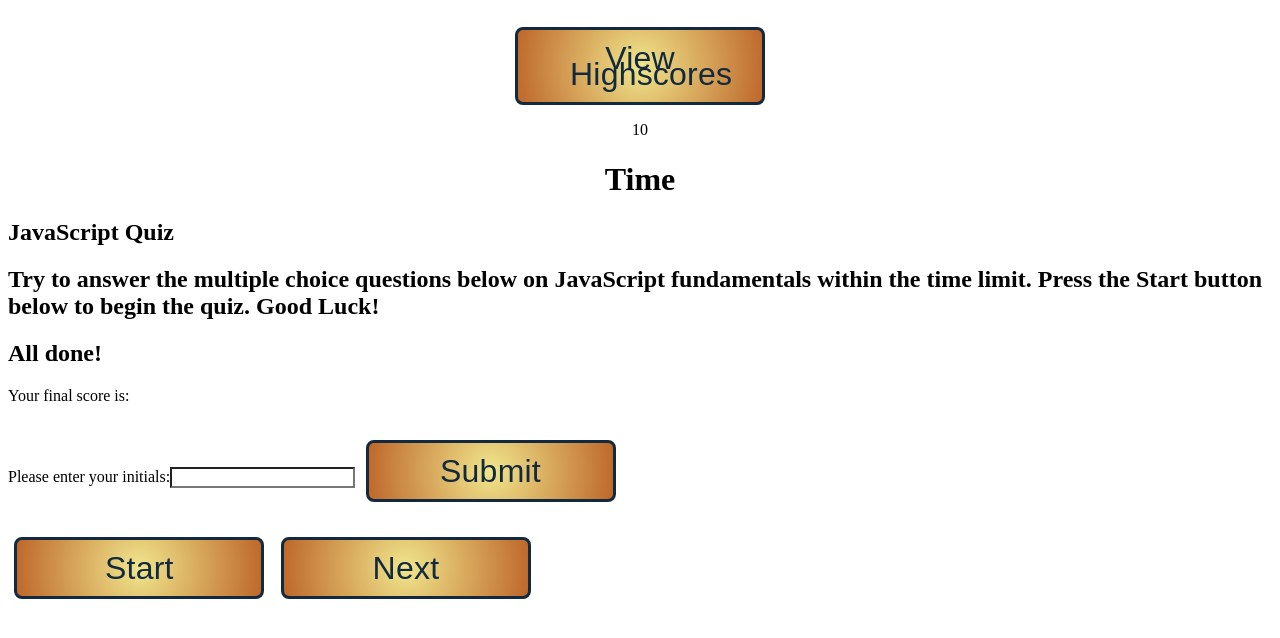
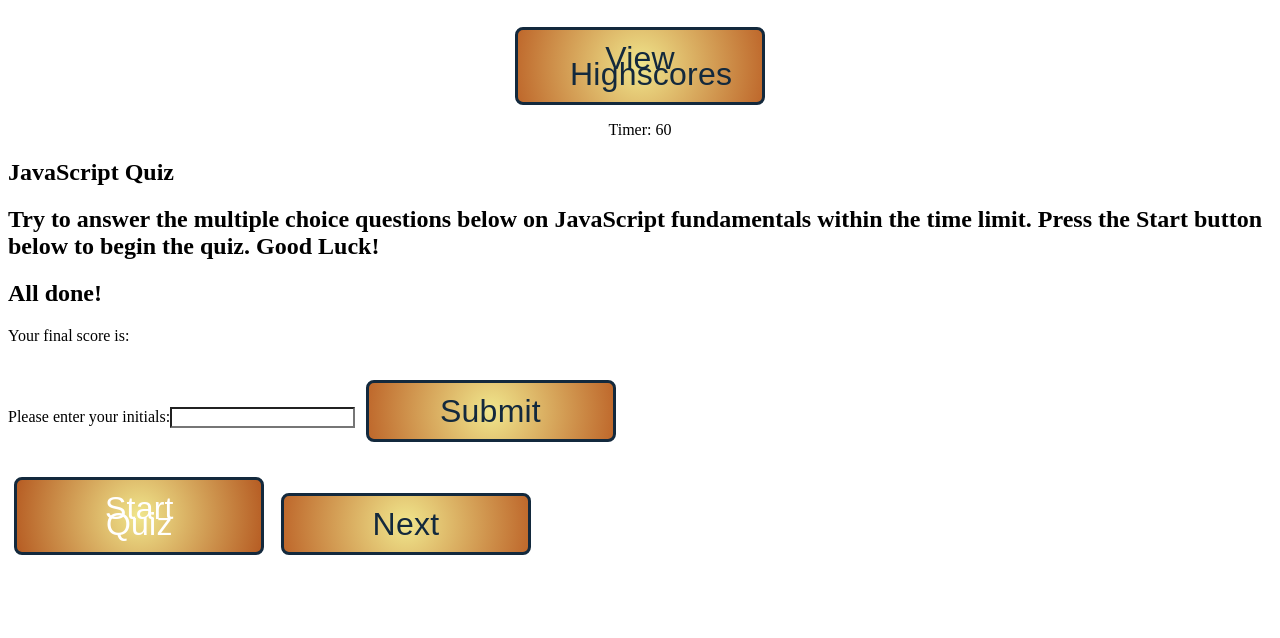
Before and after one commit to slawcode/name-that-javascript-fundamental, a plain HTML site: page Assets/index.html in a window 1280 px wide. Drawn offline with Linux system fonts and the light colour scheme; files that its build step writes are made by us from their sources; files whose address does not match are found by name.

Commit message:
changes to css file location

```diff
--- a/Assets/style.css
+++ b/Assets/css/style.css
@@ -3,6 +3,14 @@
     color: black;
     font:
 }
+
+/* Create CSS variables at the root of the document to be used throughout the style sheet */
+:root {
+    --white: #fff;
+    --dark-blue: #13293d;
+    /* You can use it with any value that is repeated throughout the sheet */
+    --border-radius: 50px;
+  }
 
 header {
     font-size: 3.5em;
@@ -37,6 +45,15 @@ button {
     margin-top: 0.6em;
 }
 
+button:hover {
+    background-color: rgb(164, 30, 164);
+}
+
+.start-button {
+    color: white;
+    background-color: rgb(80, 14, 80);
+}
+
 /* Tablets - header changes color */
 @media screen and (max-width: 992px) {
     header {
--- a/Assets/index.html
+++ b/Assets/index.html
@@ -4,18 +4,14 @@
     <meta charset="UTF-8" />
     <meta name="viewport" content="width=device-width, initial-scale=1.0" />
     <meta http-equiv="X-UA-Compatible" content="ie=edge" />
-    <link rel="stylesheet" href="./assets/style.css" />
+    <link rel="stylesheet" href="../assets/css/style.css" />
     <title>JavaScript Quiz!</title>
   </head>
   <body>
     <header
         <a href="./assets/highscore.html"></a>
         <button class="view-highscores">View Highscores</button>
-        <p class= "card timer"
-           class = "timer-text"
-           class="timer-count">10
-        <h1>Time</h1>
-        </p>
+        <p class="timer">Timer: <span id="timer">60</span></p>
     </header>
     <main>
         <section>
@@ -29,7 +25,7 @@
             <button class="submit-score-button">Submit</button>
             </p>
         </section>
-    <button class="start-button">Start</button>
+    <button class="start-button">Start Quiz</button>
     <button class="next-button">Next</button>
 
     <!--
```
Also changed, not shown: 1 other file.
